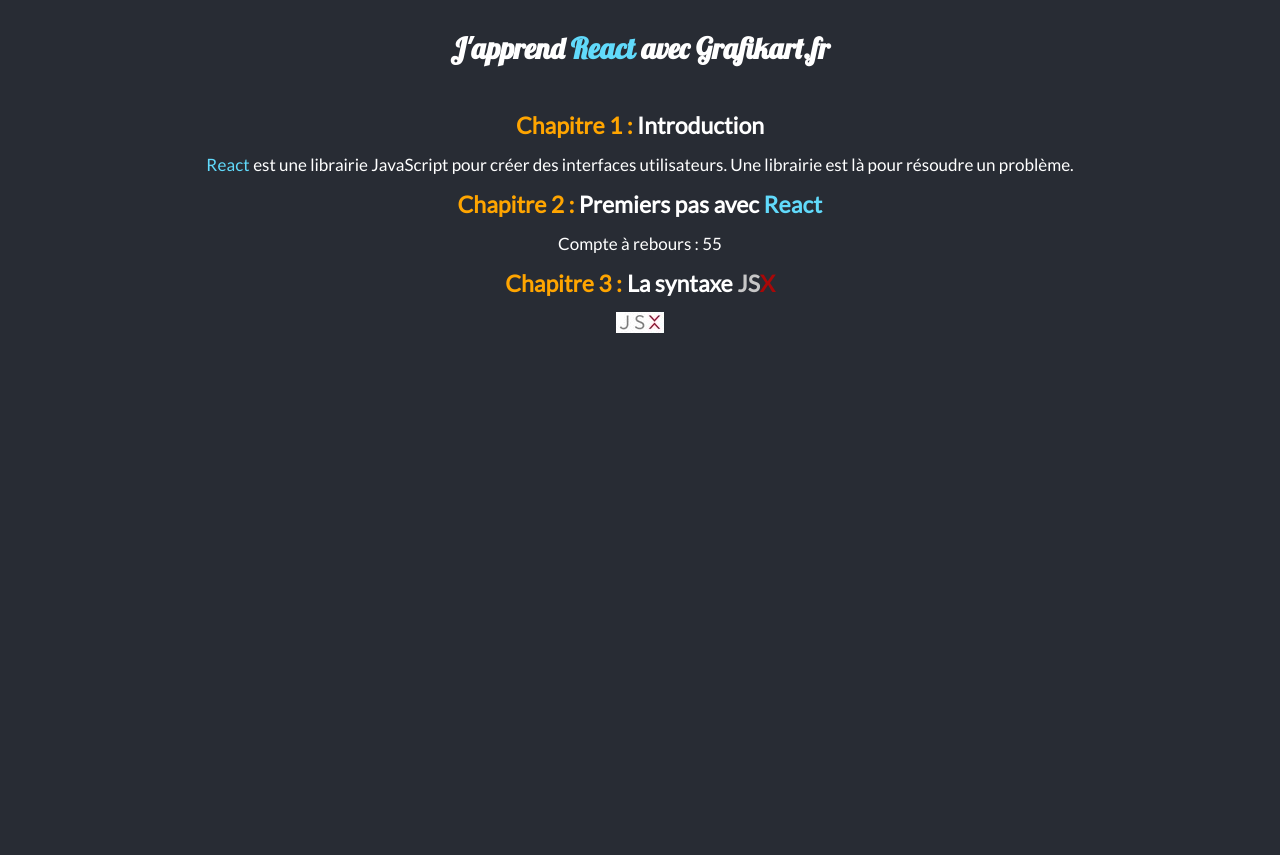
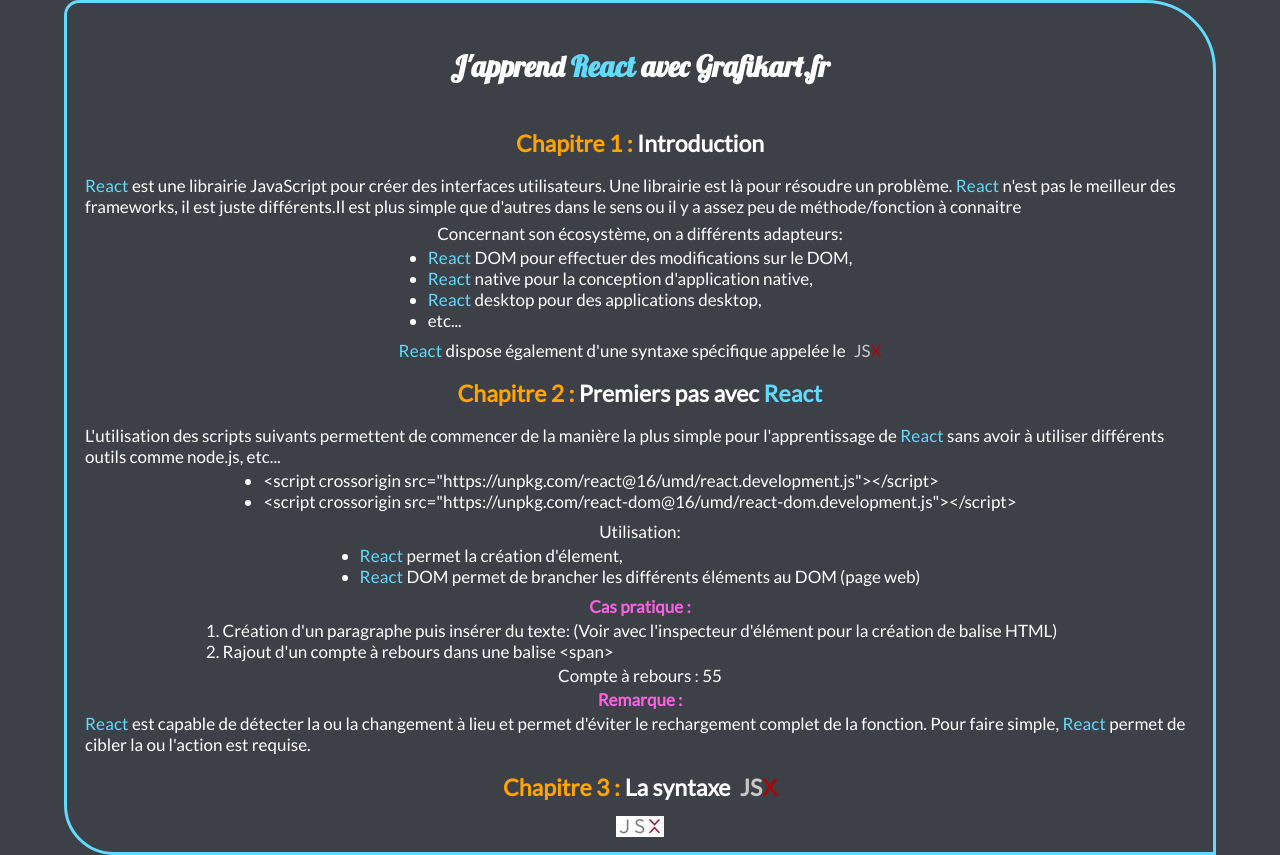
Before and after one commit to Emilien-Ad-10/Cours-React-js, a plain HTML site: page index.html in a window 1280 px wide. Before the commit the page ends 800 px from the top, so only its background shows below. Drawn offline with nearby package versions, Linux system fonts and the light colour scheme.

Commit message:
Complément d'information

```diff
--- a/index.html
+++ b/index.html
@@ -9,18 +9,54 @@
         <title>apprentissage de réact.js</title>
     </head>
     <body>
-        <h1>J'apprend <a class="reactLinkH1" href="https://fr.reactjs.org" target="_blank">React</a> avec <a class="grafikartLinkH1" href="https://www.youtube.com/playlist?list=PLjwdMgw5TTLWom67YfZuha-1iYzIirwJR" target="_blank">Grafikart.fr</a></h1>
+        <div class="container">
+            <header>
+                <h1>J'apprend <a class="reactLinkH1" href="https://fr.reactjs.org" target="_blank">React</a> avec <a class="grafikartLinkH1" href="https://www.youtube.com/playlist?list=PLjwdMgw5TTLWom67YfZuha-1iYzIirwJR" target="_blank">Grafikart.fr</a></h1>
 
-        <h2><span class="orangeChapitre">Chapitre 1 : </span>Introduction</h2>
+                <h2><span class="orangeChapitre">Chapitre 1 : </span>Introduction</h2>
 
-        <p><span class="bleuReact">React</span> est une librairie JavaScript pour créer des interfaces utilisateurs. Une librairie est là pour résoudre un problème.</p>
+                <p><span class="bleuReact">React</span> est une librairie JavaScript pour créer des interfaces utilisateurs. Une librairie est là pour résoudre un problème. <span class="bleuReact">React</span> n'est pas le meilleur des frameworks, il est juste différents.Il est plus simple que d'autres dans le sens ou il y a assez peu de méthode/fonction à connaitre</p>
 
-        <h2><span class="orangeChapitre">Chapitre 2 : </span>Premiers pas avec <span class="bleuReact">React</span></h2>
+                <p>Concernant son écosystème, on a différents adapteurs:
+                    <ul>
+                        <li><span class="bleuReact">React</span> DOM pour effectuer des modifications sur le DOM,</li>
+                        <li><span class="bleuReact">React</span> native pour la conception d'application native,</li>
+                        <li><span class="bleuReact">React</span> desktop pour des applications desktop,</li>
+                        <li>etc...</li>
+                    </ul></p>
 
-        <div><!-- Code injecté via React.js --></div>
+                <p><span class="bleuReact">React</span> dispose également d'une syntaxe spécifique appelée le <span class="JSdeJSX">JS</span><span class="XdeJSX">X</span></p>
+            </header>
 
-        <h2 class="h2JSX"><span class="orangeChapitre">Chapitre 3 :</span><span class="textChap3">La syntaxe </span><span class="JSdeJSX">JS</span><span class="XdeJSX">X</span></h2>
-        <img class="imgJSX" src="img/jsx-logo-small.jpg">
+            <main>
+                <h2><span class="orangeChapitre">Chapitre 2 : </span>Premiers pas avec <span class="bleuReact">React</span></h2>
+
+                <p>L'utilisation des scripts suivants permettent de commencer de la manière la plus simple pour l'apprentissage de <span class="bleuReact">React</span> sans avoir à utiliser différents outils comme node.js, etc...
+                    <ul>
+                        <li>&lt;script crossorigin src="https://unpkg.com/react@16/umd/react.development.js">&lt;/script></li>
+                        <li>&lt;script crossorigin src="https://unpkg.com/react-dom@16/umd/react-dom.development.js">&lt;/script></li>
+                    </ul></p>
+
+                <p>Utilisation:
+                    <ul>
+                        <li><span class="bleuReact">React</span> permet la création d'élement,</li>
+                        <li><span class="bleuReact">React</span> DOM permet de brancher les différents éléments au DOM (page web)</li>
+                    </ul></p>
+
+                <p class="grasColor">Cas pratique :</p>
+                <ol>
+                    <li>Création d'un paragraphe puis insérer du texte: (Voir avec l'inspecteur d'élément pour la création de balise HTML)</li>
+                    <li>Rajout d'un compte à rebours dans une balise &lt;span></li>
+                </ol>
+                <aside><!-- Code injecté via React.js --></aside>
+
+                <span class="grasColor">Remarque :</span>
+                <p><span class="bleuReact">React</span> est capable de détecter la ou la changement à lieu et permet d'éviter le rechargement complet de la fonction. Pour faire simple, <span class="bleuReact">React</span> permet de cibler la ou l'action est requise.</p>
+
+                <h2 class="h2JSX"><span class="orangeChapitre">Chapitre 3 :</span><span class="textChap3">La syntaxe </span><span class="JSdeJSX">JS</span><span class="XdeJSX">X</span></h2>
+                <img class="imgJSX" src="img/jsx-logo-small.jpg">
+            </main>
+        </div>
     </body>
     <script crossorigin src="https://unpkg.com/react@16/umd/react.development.js"></script>
     <script crossorigin src="https://unpkg.com/react-dom@16/umd/react-dom.development.js"></script>
--- a/index.js
+++ b/index.js
@@ -5,7 +5,7 @@ function render(){
     'Compte à rebours : ',
     React.createElement('span', {}, CaR)
     );
-    ReactDOM.render(paragrapheCaR, document.querySelector('div'));
+    ReactDOM.render(paragrapheCaR, document.querySelector('aside'));
 }
 render();
 
--- a/style.css
+++ b/style.css
@@ -9,15 +9,46 @@
 }
 
 body{
-    height: 100vh;
-    color: #ffffff;
-    background: #282c34;
+    background: rgba(40, 44, 52, .9);
     font-family: 'Lato', sans-serif;
-    font-size: 17px;
+    display: flex;
+    justify-content: center;
+    align-items: center;
+}
+
+/* CONTAINER */
+.container{
+    width: 90%;
+    border: 3px solid #61dafb;
+    padding: 15px;
+    border-top-left-radius: 15px;
+    border-bottom-left-radius: 50px;
+    border-top-right-radius: 70px;
     display: flex;
     flex-direction: column;
-    justify-content: flex-start;
+    justify-content: center;
     align-items: center;
+}
+
+/* HEADER, MAIN*/
+header, main{
+    display: flex;
+    flex-direction: column;
+    justify-content: center;
+    align-items: center;
+    font-size: 17px;
+    color: #ffffff;
+}
+
+/* paragraphe */
+p{
+    margin: 3px;
+}
+
+/* GRASCOLOR */
+.grasColor{
+    font-weight: bold;
+    color: #fb61e1;
 }
 
 /* H1 */
@@ -62,12 +93,6 @@ h2{
     letter-spacing: 0.01em;
 }
 
-.h2JSX{
-    display: flex;
-    justify-content: center;
-    align-items: center;
-}
-
 .textChap3{
     padding-left: 5px;
 }
```
